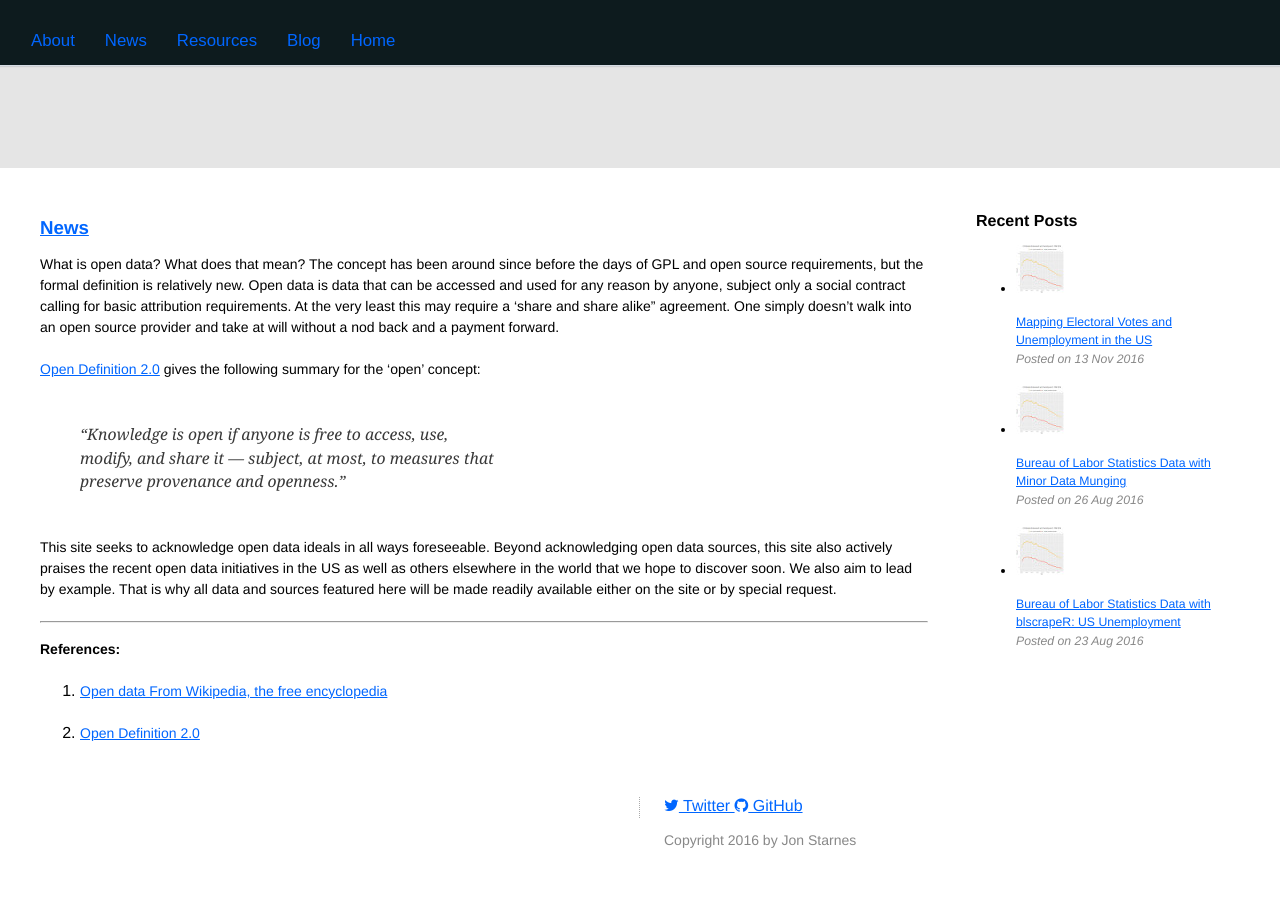
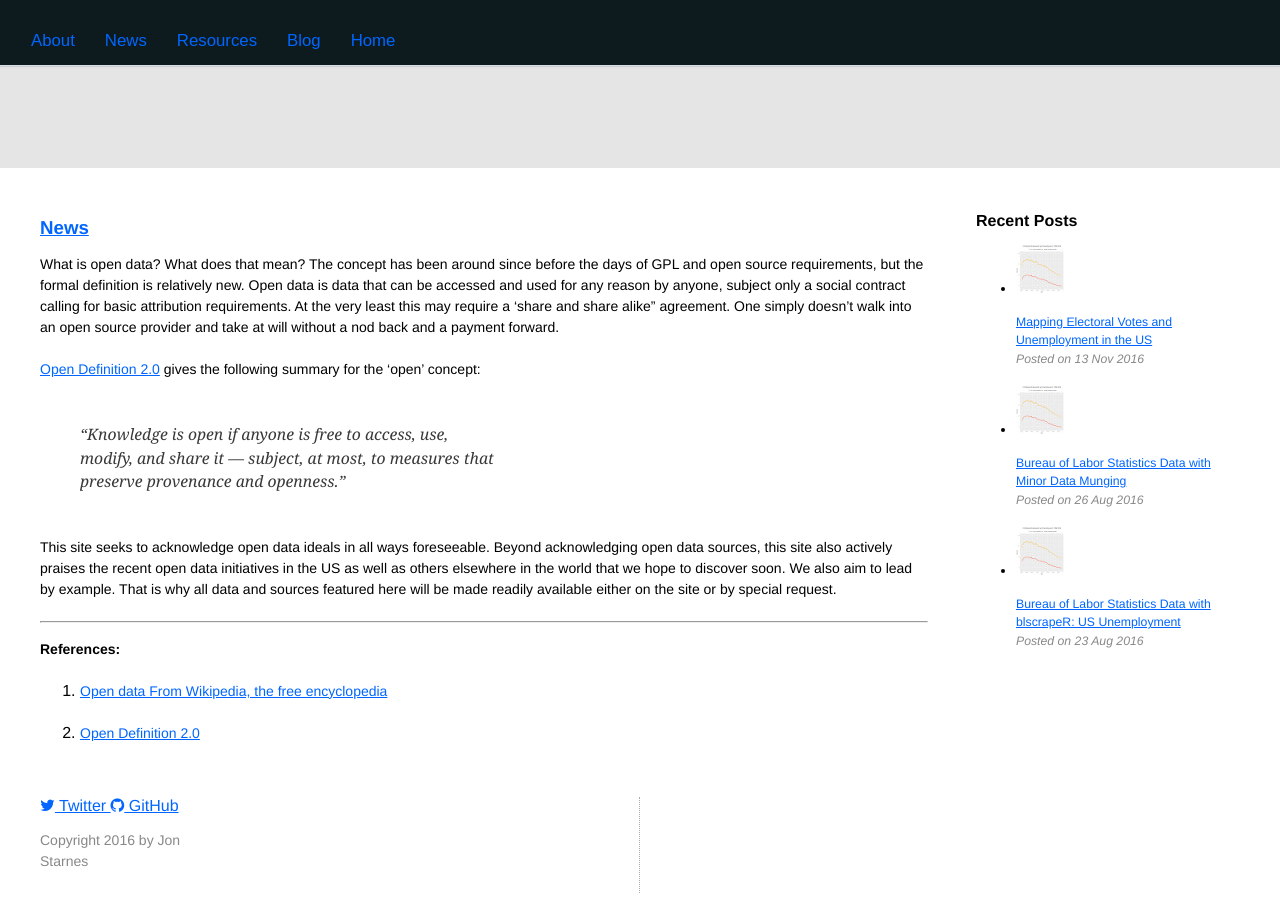
Before and after one commit to jon-starnes/jon-starnes.github.io, a Jekyll site: the page built from index.html, in a window 1280 px wide. Built offline with Jekyll 4.4.1, drawn with Linux system fonts in a browser that asks for light colours; nearby versions of some CDN libraries.

Commit message:
Style updates

```diff
--- a/_includes/footer.html
+++ b/_includes/footer.html
@@ -1,10 +1,6 @@
 
 <div class="container">
   <div class="row">
-
-        <div class="col feature">
-          <p></p>
-        </div>
 
     <div class="col feature">
       {% if site.twitter_username %}
@@ -18,7 +14,10 @@
         <i class="fa fa-github"></i> GitHub
       </a>
       {% endif %}
+
+      <div class="sidebar1">
         <p class = "desc">Copyright 2016 by Jon Starnes</p>
+      </div>
     </div>
   </div><!--/row -->
 </div><!--/container -->
```
Lines whose indentation alone changed are shown as unchanged.
